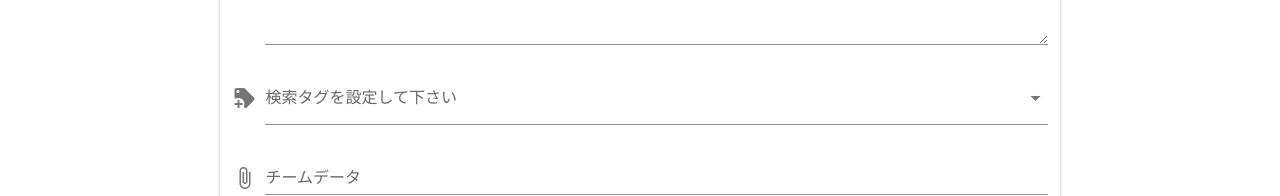
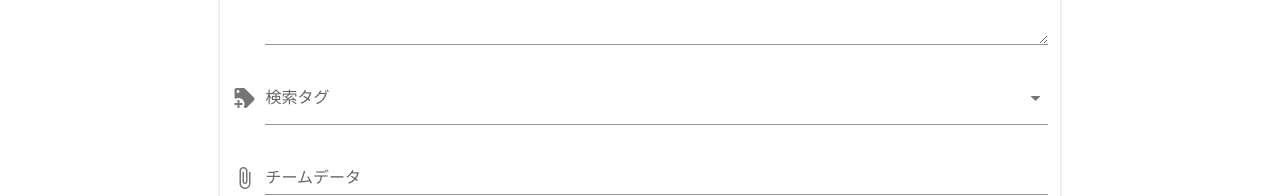
Before and after one commit to ProjectEuropa/europa-vuetify-typescript, a Vue app: page /#/simpleupload in a window 1280 px wide. Shown: the part 374-570 px from the top of the page. Built offline with nearby package versions, Linux system fonts and the light colour scheme.

Commit message:
add: アップロード画面をTypeScriptに移行

```diff
--- a/src/components/pages/SimpleUpload.vue
+++ b/src/components/pages/SimpleUpload.vue
@@ -2,7 +2,7 @@
   <v-content>
     <v-container fluid class="d-flex">
       <v-col cols="12" md="12">
-        <v-form ref="form" v-model="valid" lazy-validation justify="center">
+        <v-form ref="form" lazy-validation justify="center">
           <v-row align="center" justify="center">
             <v-card class="mx-auto">
               <v-card-title class="blue">
@@ -19,15 +19,28 @@
               <v-col cols="12" md="12">
                 <v-text-field
                   prepend-icon="mdi-account-circle"
-                  v-model="name"
+                  v-model="ownerName"
                   :counter="10"
-                  :rules="nameRules"
+                  :rules="requiredRule"
                   label="オーナー名"
                   required
                 ></v-text-field>
 
-                <v-textarea prepend-icon="mdi-comment-multiple-outline" v-model="email" :rules="emailRules" label="コメント" required></v-textarea>
-                <v-combobox prepend-icon="mdi-tag-plus" v-model="select" :items="items" label="検索タグを設定して下さい" multiple chips>
+                <v-textarea
+                  prepend-icon="mdi-comment-multiple-outline"
+                  v-model="comment"
+                  :rules="requiredRule"
+                  label="コメント"
+                  required
+                ></v-textarea>
+                <v-combobox
+                  v-model="searchTag"
+                  :items="items"
+                  label="検索タグ"
+                  multiple
+                  chips
+                  prepend-icon="mdi-tag-plus"
+                >
                   <template v-slot:selection="data">
                     <v-chip
                       :key="JSON.stringify(data.item)"
@@ -45,7 +58,6 @@
                     </v-chip>
                   </template>
                 </v-combobox>
-
                 <v-file-input append-icon show-size counter multiple label="チームデータ"></v-file-input>
               </v-col>
               <v-card-actions class="justify-center">
@@ -58,3 +70,18 @@
     </v-container>
   </v-content>
 </template>
+
+<script lang="ts">
+import { Vue, Component } from "vue-property-decorator";
+
+@Component
+export default class SimpleUpload extends Vue {
+  items: Array<string> = ["大会ゲスト許可", "フリーOKE"];
+  requiredRule: Array<object> = [
+    (value: any) => !!value || "こちらの項目は必須入力です"
+  ];
+  ownerName: string = "";
+  comment: string = "";
+  searchTag: Array<string> = [];
+}
+</script>
```
